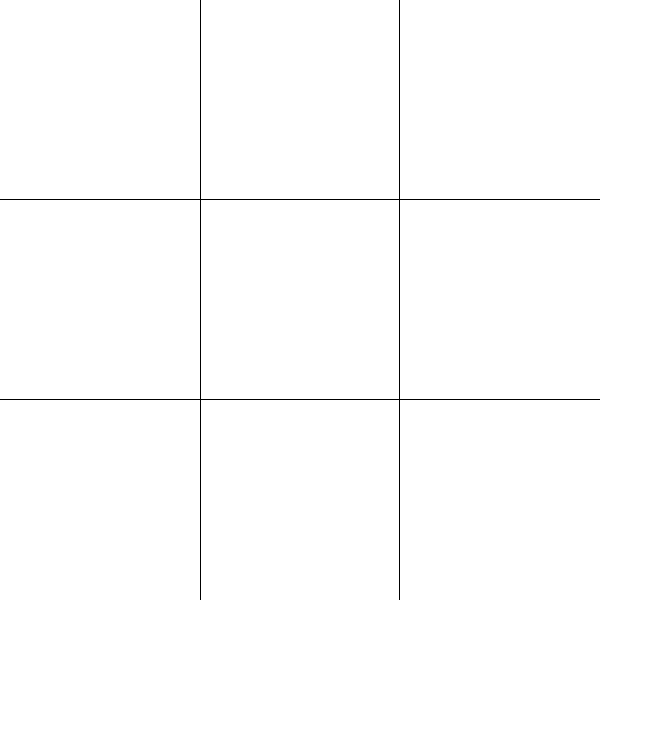
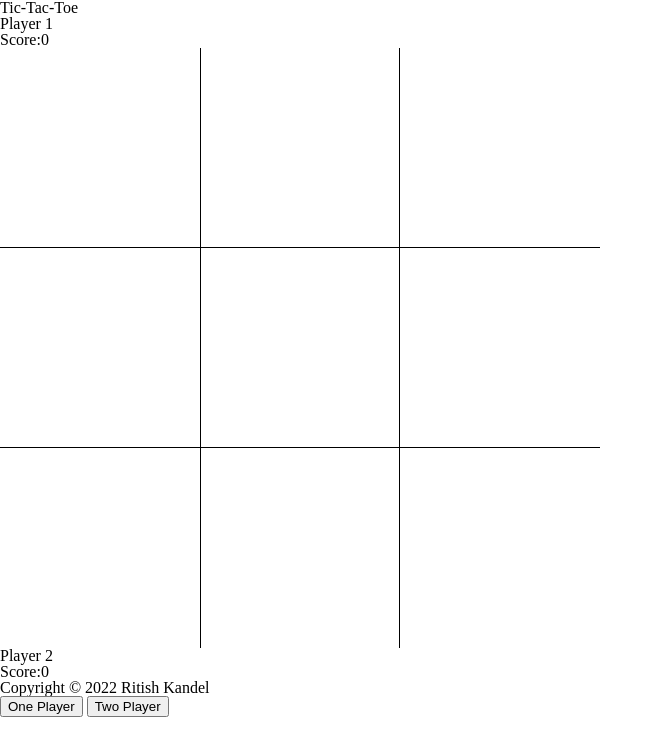
Before and after one commit to ritizzzz/tic-tac-toe, a plain HTML site: page index.html in a window 1280 px wide. Shown: the whole page, without its empty margins (0-663 px from the left). Drawn offline with Linux system fonts and the light colour scheme.

Commit message:
skeleton added for the layout of the page

```diff
--- a/index.html
+++ b/index.html
@@ -4,10 +4,18 @@
     <meta charset="UTF-8">
     <meta http-equiv="X-UA-Compatible" content="IE=edge">
     <meta name="viewport" content="width=device-width, initial-scale=1.0">
-    <title>Tic-Tack_Toe</title>
+    <title>Tic-Tack-Toe</title>
     <link rel="stylesheet" href="styles.css">
 </head>
 <body>
+    <header>
+        <h1>Tic-Tac-Toe</h1>
+    </header>
+    <main>
+        <div class="playerOne">
+            <h2>Player 1</h2>
+            <h4>Score:0</h4>
+        </div>
         <div class="gameBoard">
             <div class="gameCell"></div>
             <div class="gameCell"></div>
@@ -19,5 +27,22 @@
             <div class="gameCell"></div>
             <div class="gameCell"></div>
         </div>
+        <div class="playerTwo">
+            <h2>Player 2</h2>
+            <h4>Score:0</h4>
+        </div>
+    </main>
+    <footer>
+        <p>
+            Copyright ©
+        <script>  document.write(new Date().getFullYear())</script>
+        Ritish Kandel
+        </p>
+    </footer>
+    <div class="overlay"></div>
+    <div class="buttonClump">
+        <button class="onePlayer">One Player</button>
+        <button class="twoPlayer">Two Player</button>
+    </div>
 </body>
 </html>
```
Lines whose indentation alone changed are shown as unchanged.
